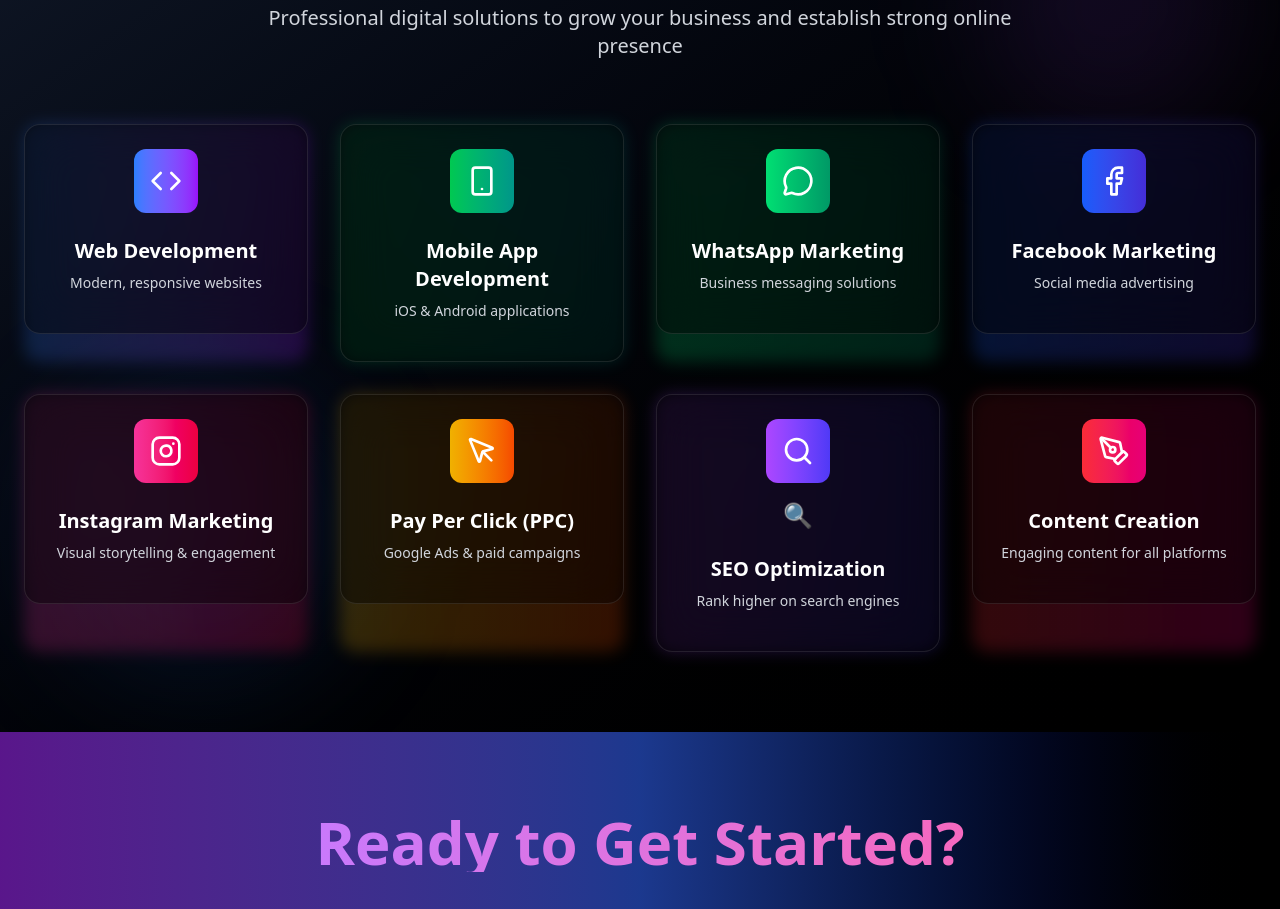
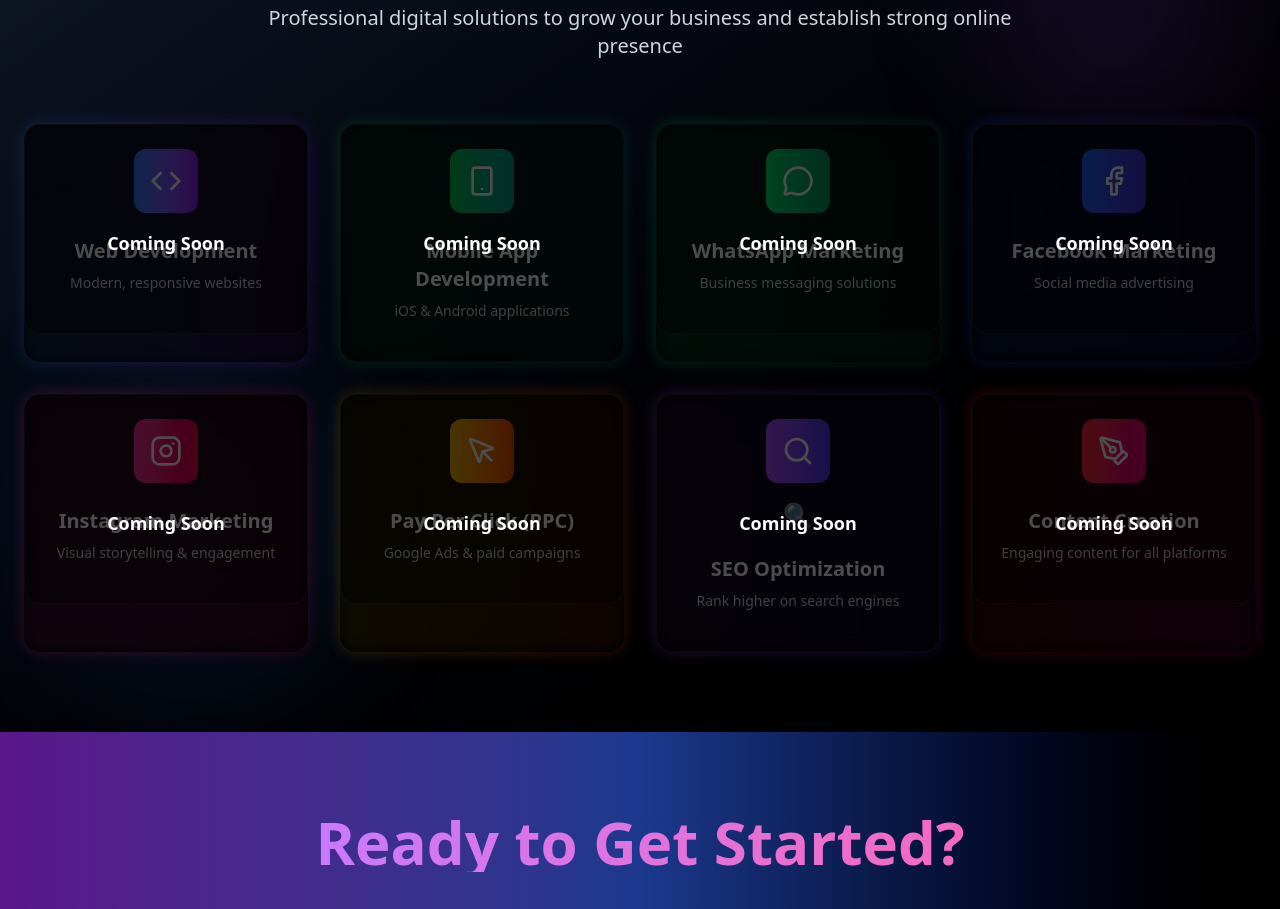
Before and after one commit to Jadhav-Krishna/Digital-GenZ, a React (Vite) app in the folder DigitalGenZ/: page /services in a window 1280 px wide. Shown: the part 960-1869 px from the top of the page. Built offline with nearby package versions, Linux system fonts and the light colour scheme.

Commit message:
update service section

```diff
--- a/DigitalGenZ/src/pages/ServicesCoursesPage.jsx
+++ b/DigitalGenZ/src/pages/ServicesCoursesPage.jsx
@@ -376,6 +376,8 @@ const ServicesCoursesPage = () => {
             onClick={() => setSelectedService(selectedService === service.id ? null : service.id)}
           >
             <div className={`absolute inset-0 bg-gradient-to-r ${service.gradient} rounded-2xl blur opacity-20 group-hover:opacity-40 transition-opacity duration-300`} />
+
+            {/* Card Content */}
             <div className="relative bg-black/40 backdrop-blur-xl rounded-2xl p-6 border border-white/10 group-hover:border-white/30 transition-all duration-500 hover:transform hover:scale-105">
               <div className="text-center mb-6">
                 <div className={`w-16 h-16 rounded-xl bg-gradient-to-r ${service.gradient} flex items-center justify-center mx-auto mb-4 group-hover:rotate-6 transition-transform duration-300`}>
@@ -386,11 +388,6 @@ const ServicesCoursesPage = () => {
 
               <h3 className="text-xl font-bold text-white mb-2 text-center">{service.title}</h3>
               <p className="text-gray-300 text-sm text-center mb-4">{service.shortDesc}</p>
-                    {/* <div className="text-center">
-                      <span className={`text-sm font-bold bg-gradient-to-r ${service.gradient} bg-clip-text text-transparent`}>
-                        {service.price}
-                      </span>
-                    </div> */}
 
               {selectedService === service.id && (
                 <div className="mt-6 space-y-4 animate-fade-in">
@@ -410,12 +407,18 @@ const ServicesCoursesPage = () => {
                 </div>
               )}
             </div>
+
+            {/* Overlay "Coming Soon" */}
+            <div className="absolute inset-0 bg-black/70 rounded-2xl flex items-center justify-center">
+              <span className="text-white text-lg font-bold">Coming Soon</span>
+            </div>
           </div>
         ))}
       </div>
     </div>
   </section>
 )}
+
 
       {/* Courses Section */}
       {activeTab === 'courses' && (
@@ -513,12 +516,18 @@ const ServicesCoursesPage = () => {
                 </div>
               )}
             </div>
+
+            {/* Overlay "Coming Soon" */}
+            <div className="absolute inset-0 bg-black/70 rounded-2xl flex items-center justify-center">
+              <span className="text-white text-lg font-bold">Coming Soon</span>
+            </div>
           </div>
         ))}
       </div>
     </div>
   </section>
 )}
+
 
       {/* CTA Section */}
       <section className="py-20 bg-gradient-to-r from-purple-900 via-blue-900 to-black relative overflow-hidden">
```
Lines whose indentation alone changed are shown as unchanged.
